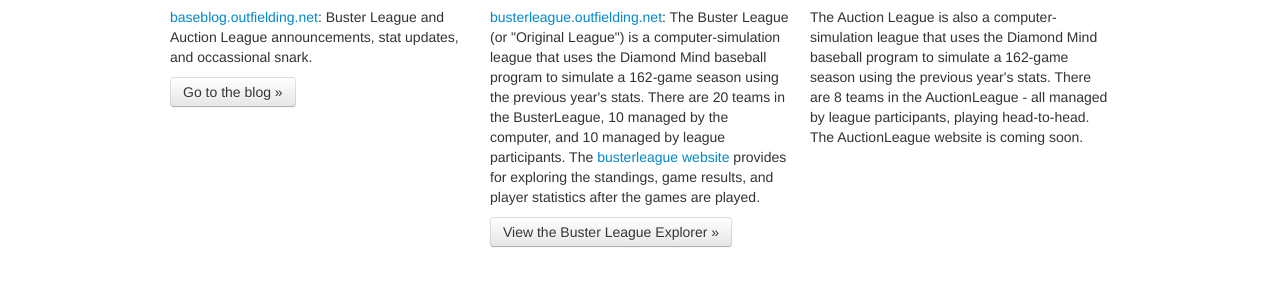
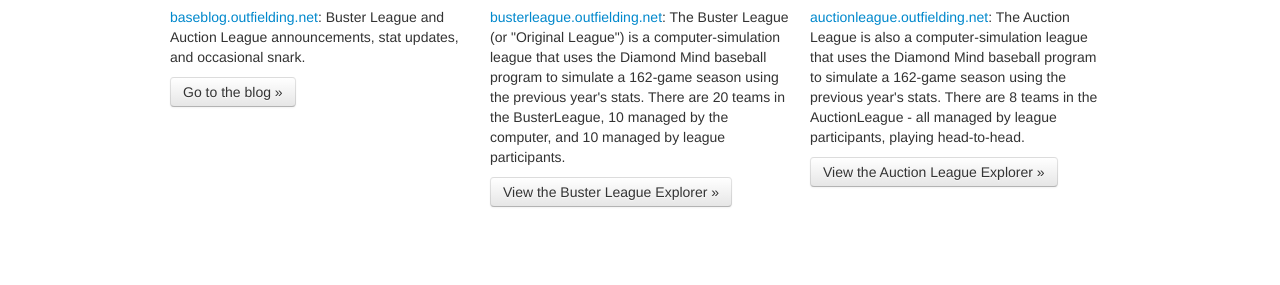
Before and after one commit to jasonadamyoung/homeplate, a plain HTML site: page index.html in a window 1280 px wide. Shown: the part 333-618 px from the top of the page. Drawn offline with Linux system fonts and the light colour scheme.

Commit message:
auctionleague link

```diff
--- a/index.html
+++ b/index.html
@@ -40,17 +40,18 @@
       <div class="row">
         <div class="span4">
           <h2>The Blog</h2>
-          <p><a href="http://baseblog.outfielding.net">baseblog.outfielding.net</a>: Buster League and Auction League announcements, stat updates, and occassional snark.</p>
+          <p><a href="http://baseblog.outfielding.net">baseblog.outfielding.net</a>: Buster League and Auction League announcements, stat updates, and occasional snark.</p>
           <p><a class="btn" href="http://baseblog.outfielding.net">Go to the blog &raquo;</a></p>
         </div>
         <div class="span4">
           <h2>Buster League</h2>
-          <p><a href="http://busterleague.outfielding.net">busterleague.outfielding.net</a>: The Buster League (or "Original League") is a computer-simulation league that uses the Diamond Mind baseball program to simulate a 162-game season using the previous year's stats. There are 20 teams in the BusterLeague, 10 managed by the computer, and 10 managed by league participants. The <a href="http://busterleague.outfielding.net">busterleague website</a> provides for exploring the standings, game results, and player statistics after the games are played.</p>
+          <p><a href="http://busterleague.outfielding.net">busterleague.outfielding.net</a>: The Buster League (or "Original League") is a computer-simulation league that uses the Diamond Mind baseball program to simulate a 162-game season using the previous year's stats. There are 20 teams in the BusterLeague, 10 managed by the computer, and 10 managed by league participants.
           <p><a class="btn" href="http://busterleague.outfielding.net">View the Buster League Explorer &raquo;</a></p>
        </div>
         <div class="span4">
           <h2>Auction League</h2>
-          <p>The Auction League is also a computer-simulation league that uses the Diamond Mind baseball program to simulate a 162-game season using the previous year's stats. There are 8 teams in the AuctionLeague - all managed by league participants, playing head-to-head. The AuctionLeague website is coming soon.</p>
+          <p><a href="http://auctionleague.outfielding.net">auctionleague.outfielding.net</a>: The Auction League is also a computer-simulation league that uses the Diamond Mind baseball program to simulate a 162-game season using the previous year's stats. There are 8 teams in the AuctionLeague - all managed by league participants, playing head-to-head.</p>
+          <p><a class="btn" href="http://auctionleague.outfielding.net">View the Auction League Explorer &raquo;</a></p>
         </div>
       </div>
 
```
